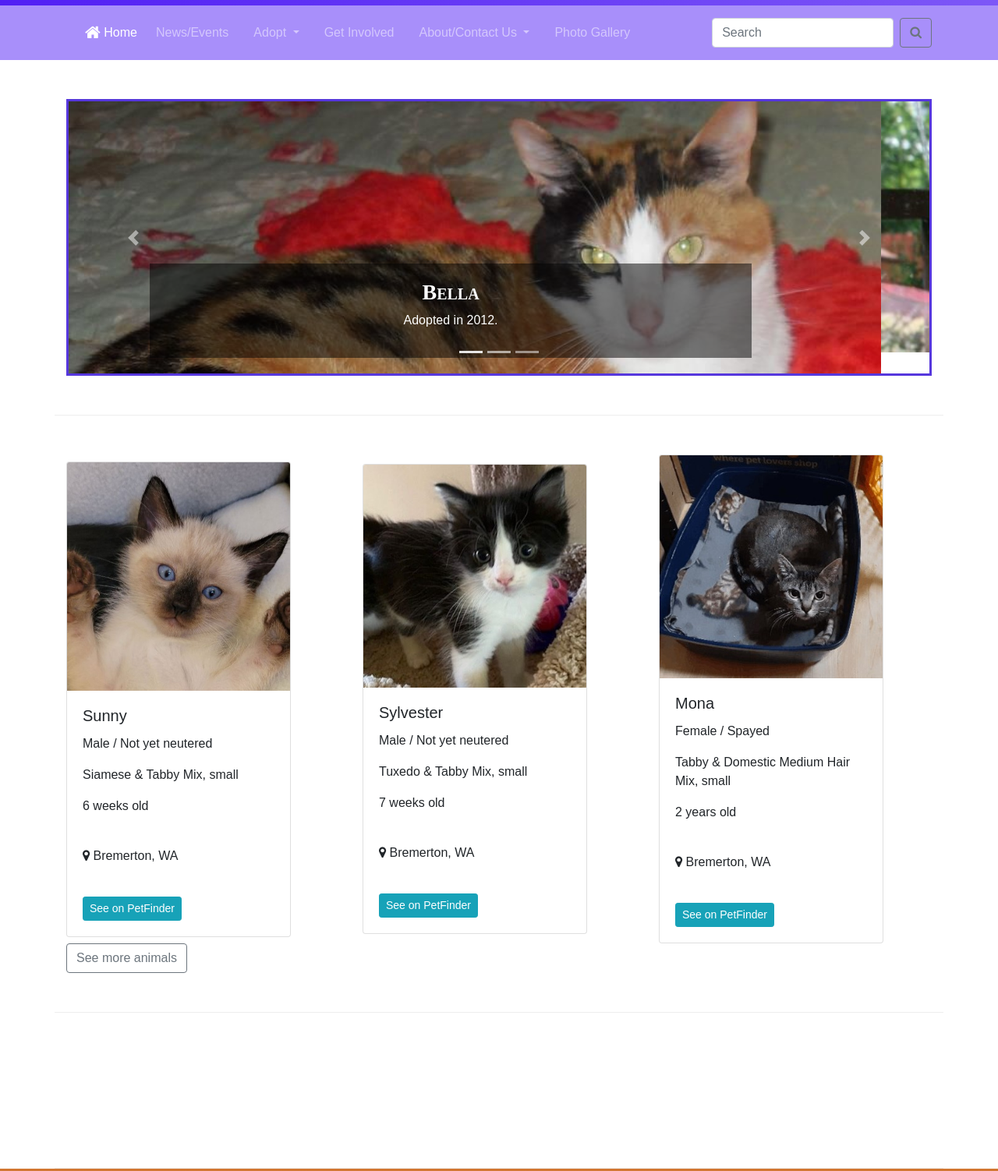
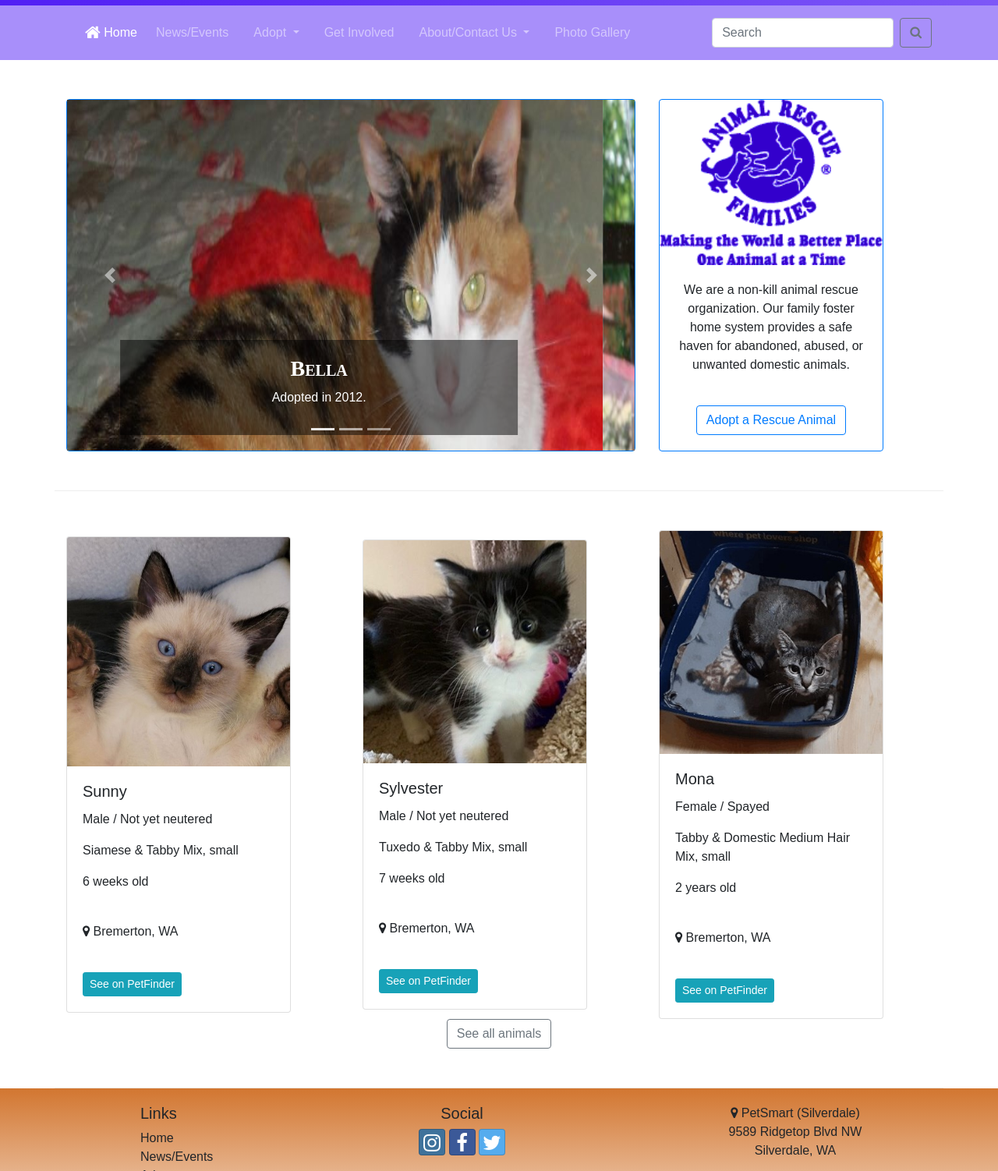
Before and after one commit to camilafelix/animalrescuefamilies, a website: page index.html in a window 1280 px wide. Shown: the part 132-1634 px from the top of the page at 78% size. Drawn offline with nearby package versions, Linux system fonts and the light colour scheme; a web font is replaced by a local one.

Commit message:
Adding Card next to Carousel

```diff
--- a/css/styles.scss
+++ b/css/styles.scss
@@ -14,7 +14,9 @@ body {
     font-family: $body-font;
 }
 
-h1, h2, h3 {
+h1,
+h2,
+h3 {
     font-family: $header-font;
     font-variant: small-caps;
     font-style: normal;
@@ -53,12 +55,12 @@ header {
     min-height: 200px;
 }
 
-.navbar{
+.navbar {
     background-color: $color-mid;
 }
 
 li a:hover {
-  background-color: #937DDB;
+    background-color: #937DDB;
 }
 
 .btn-outline-secondary:hover {
@@ -71,21 +73,17 @@ li a:hover {
     padding: 10px;
 }
 
-a, a:hover {
+a,
+a:hover {
     color: inherit;
     text-decoration: none;
-  }
+}
 
 .carousel-caption {
     background-color: $color-black-transparent;
 }
 
-.carousel {
-    border: solid $border-color;
-}
-
-.card-img-top {
-    width: 100%;
-    height: 15vw;
-    object-fit: cover;
-}
+.carousel-inner > .carousel-item > img {
+    width:640px;
+    height:450px;
+  }
--- a/index.html
+++ b/index.html
@@ -83,6 +83,7 @@
     <div class="container">
         <div class="row row-content">
             <div class="col mx-auto">
+                <div class="card border border-primary rounded">
                 <div id="homeCarousel" class="carousel slide" data-ride="carousel">
                     <ol class="carousel-indicators">
                         <li data-target="#homeCarousel" data-slide-to="0" class="active"></li>
@@ -121,6 +122,19 @@
                         <span class="carousel-control-next-icon"></span>
                         <span class="sr-only">Next</span>
                     </a>
+                </div>
+            </div>
+            </div>
+
+            <div class="col-sm-4 text-center">
+                <div class="card border border-primary rounded" style="width: 18rem;">
+                    <img class="card-img-top img-fluid" src="img/logo.gif" alt="Logo">
+                    <div class="card-body">
+                        <p class="card-text">We are a non-kill animal rescue organization. Our family foster home system provides a safe haven for abandoned, abused, or unwanted domestic animals.</p>
+                    </div>
+                    <div class="card-body">
+                        <a class="btn btn-outline-primary" href="">Adopt a Rescue Animal</a>
+                    </div>
                 </div>
             </div>
         </div>
@@ -178,12 +192,9 @@
                     </div>
                 </div>
             </div>
-            <div class="col-12">
-                <button type="button" class="btn btn-outline-secondary" href="https://www.petfinder.com/search/pets-for-adoption/?shelter_id%5B0%5D=WA125&sort%5B0%5D=recently_added">See more animals</button>
+            <div class="col-12 text-center">
+                <a type="button" class="btn btn-outline-secondary" href="https://www.petfinder.com/search/pets-for-adoption/?shelter_id%5B0%5D=WA125&sort%5B0%5D=recently_added">See all animals</a>
             </div>
-        </div>
-
-        <div class="row row-content align-items-center">
         </div>
 
         <!--<div class="row row-content align-items-center">
```
Also changed, not shown: package.json (+5 -5 lines), css/styles.css.
